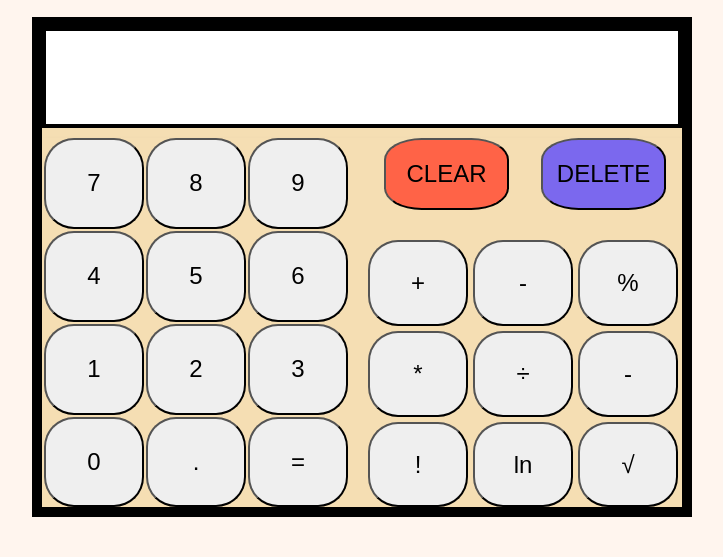
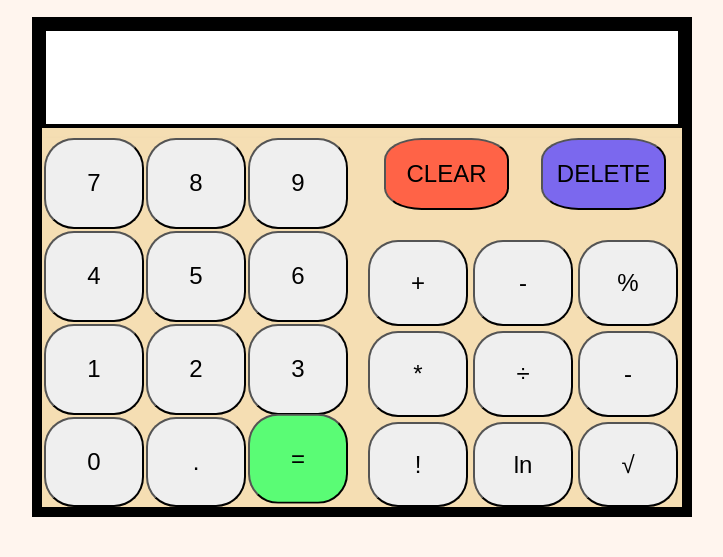
Before and after one commit to AarjanPathak/Calculator, a plain HTML site: page index.html in a window 1280 px wide. In both pictures the pointer is over the button 576 px from the left and 540 px from the top of the page. Shown: the part 79-636 px from the top of the page, without its empty margins (278-1001 px from the left). Drawn offline with Linux system fonts and the light colour scheme.

Commit message:
Initial commit

```diff
--- a/style.css
+++ b/style.css
@@ -92,7 +92,7 @@ body{
     transform: translateY(-0.2rem);
 }
 
-#equals:hover{
+.equals:hover{
     background: rgb(90, 252, 117);
     color: #000;
     transform: translateY(-0.2rem);
```
